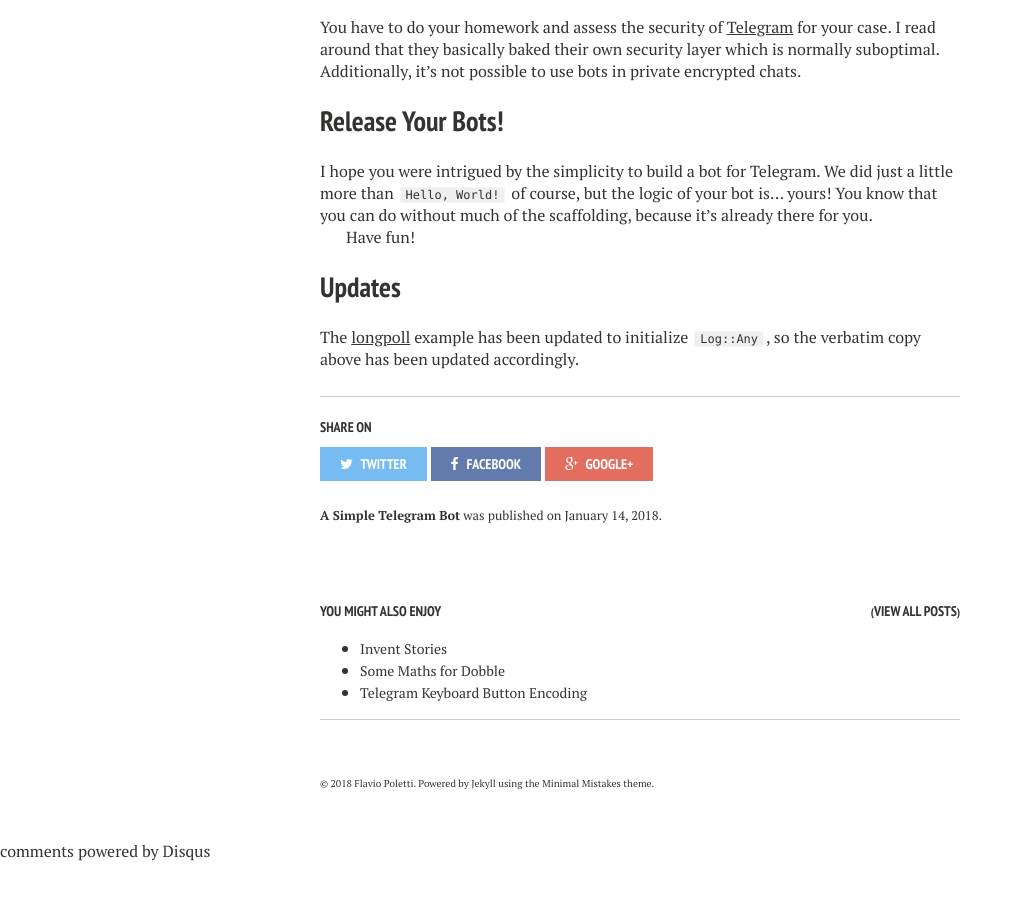
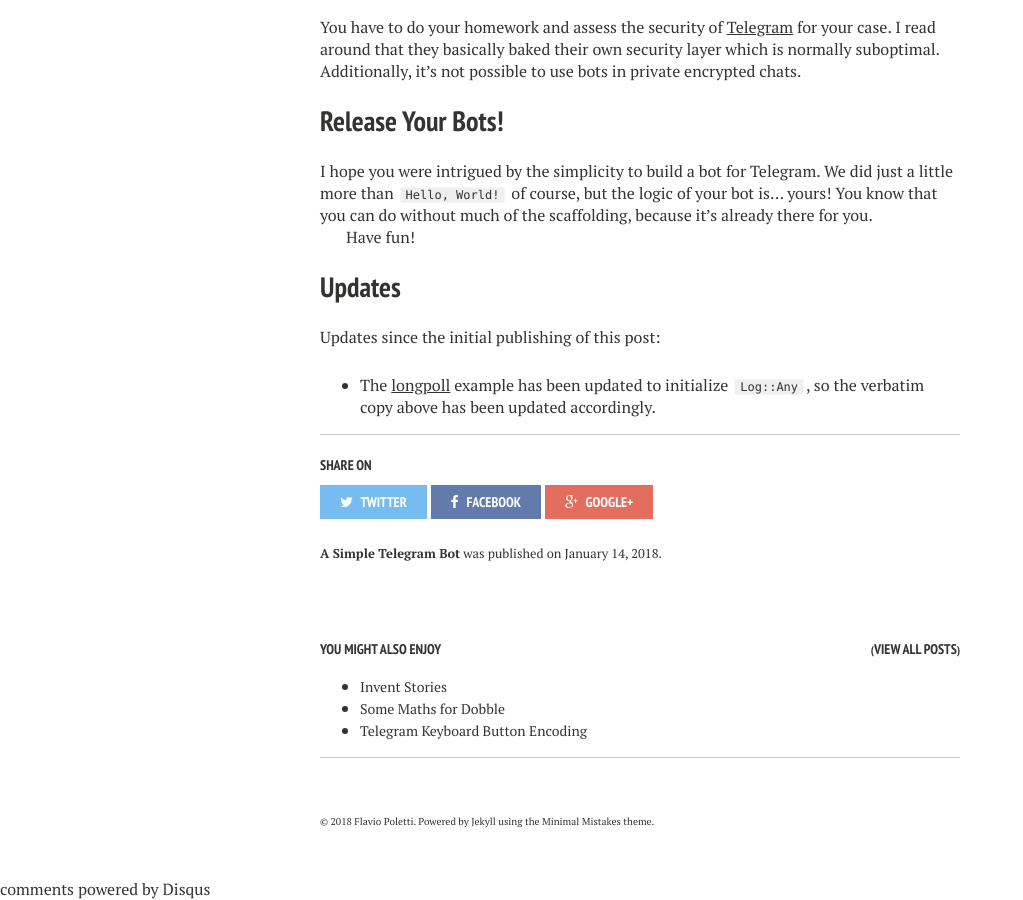
Before and after one commit to polettix/blog, a Jekyll site: the page built from _posts/2018-01-14-a-simple-telegram-bot.md, in a window 1280 px wide and 900 px high, scrolled down 3690 px. Shown: the whole window, without its empty margins (0-1023 px from the left). Built offline with Jekyll 4.4.1, drawn with Linux system fonts in a browser that asks for light colours; nearby versions of some CDN libraries; comment, search, counter and statistics services are not loaded; before the commit the page ends 4552 px from its top, so only the background shows below that.

Commit message:
Cosmetics

```diff
--- a/_posts/2018-01-14-a-simple-telegram-bot.md
+++ b/_posts/2018-01-14-a-simple-telegram-bot.md
@@ -209,8 +209,10 @@ Have fun!
 
 ## Updates
 
-The [longpoll][longpoll-example] example has been updated to initialize
-`Log::Any`, so the verbatim copy above has been updated accordingly.
+Updates since the initial publishing of this post:
+
+- The [longpoll][longpoll-example] example has been updated to initialize
+  `Log::Any`, so the verbatim copy above has been updated accordingly.
 
 
 [Telegram]: https://www.telegram.org/
```
